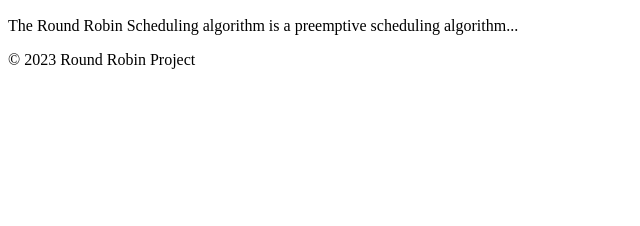
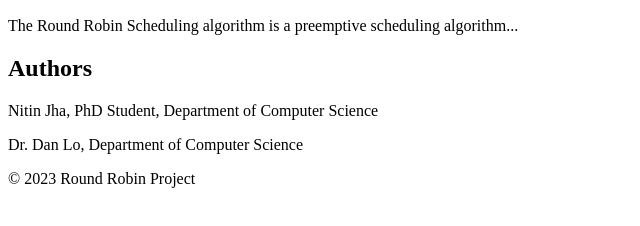
Before and after one commit to ninjha252/Round-Robin-Scheduling-Algorithm, a plain HTML site: page about.html in a window 1280 px wide. Shown: the part 184-410 px from the top of the page, without its empty margins (0-640 px from the left). Drawn offline with Linux system fonts and the light colour scheme.

Commit message:
about.html

```diff
--- a/about.html
+++ b/about.html
@@ -22,6 +22,11 @@
             <p>The Round Robin Scheduling algorithm is a preemptive scheduling algorithm...</p>
             <!-- You can add more content about the Round Robin algorithm here -->
         </section>
+        <section>
+            <h2> Authors</h2>
+            <p>Nitin Jha, PhD Student, Department of Computer Science</p>
+            <p>Dr. Dan Lo, Department of Computer Science</p>
+        </section>
     </main>
     <footer>
         <p>&copy; 2023 Round Robin Project</p>
```
